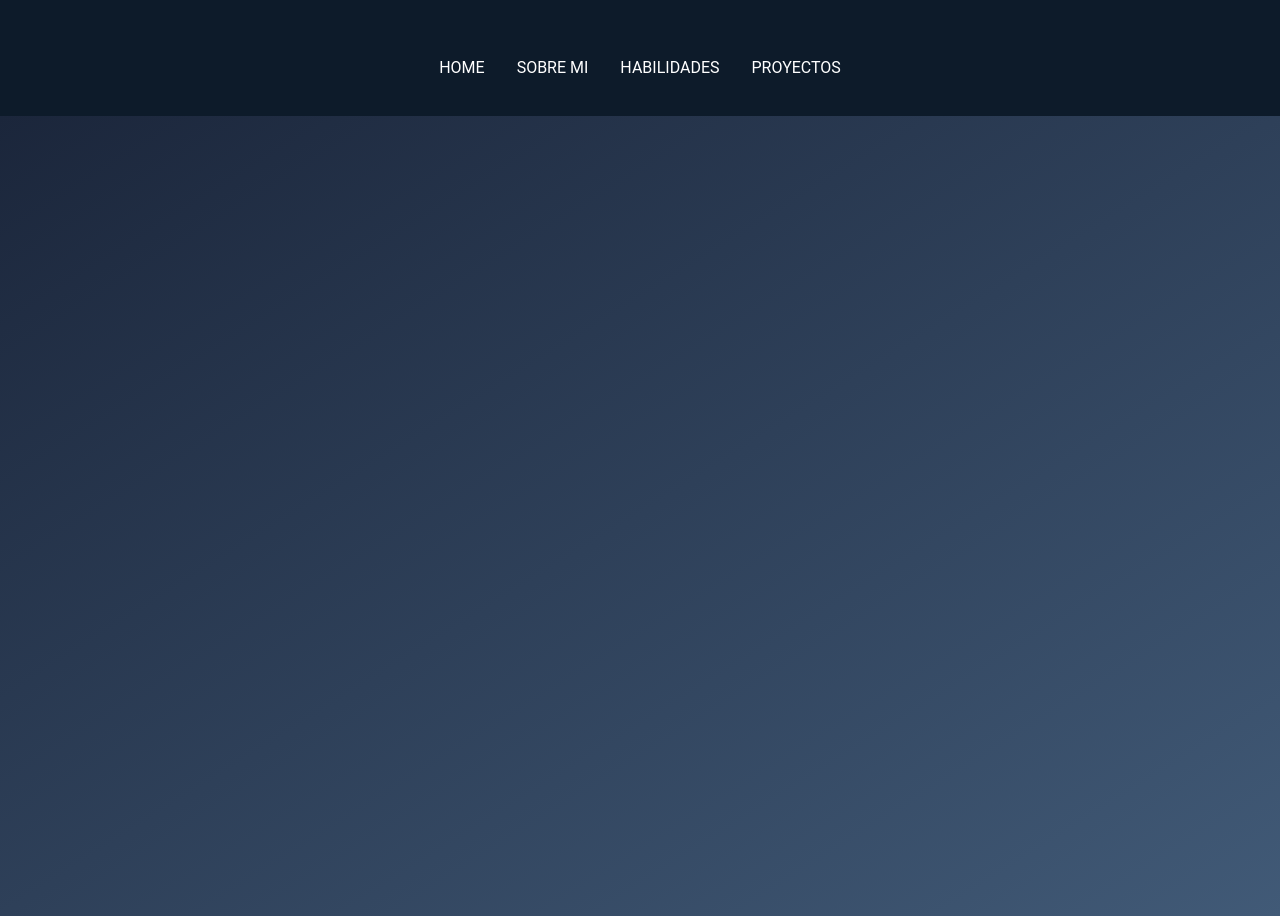
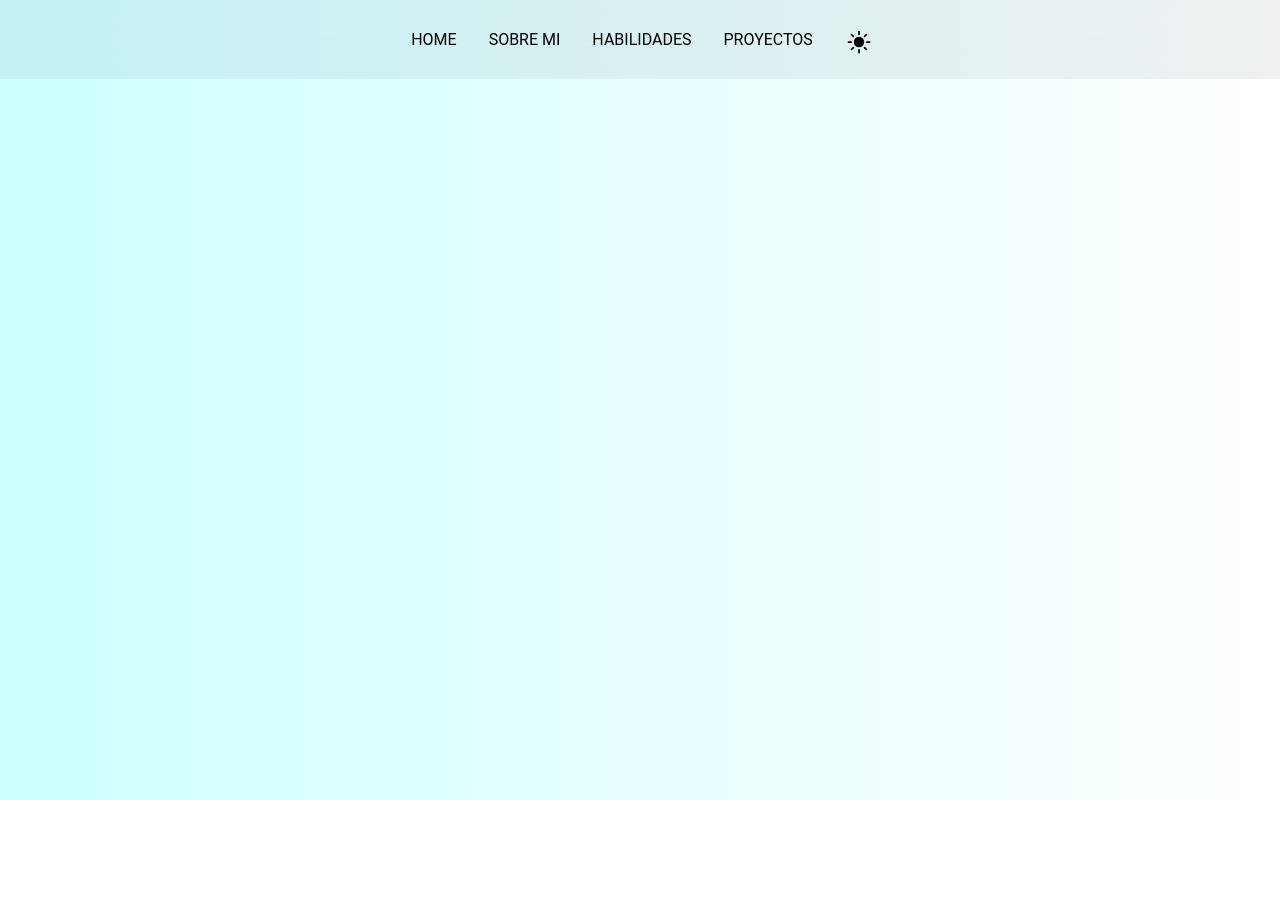
Before and after one commit to TomyRioss/portfolio.2, a React (Vite) app: page / in a window 1280 px wide. After the commit the page ends 800 px from the top, so only its background shows below. Built offline with nearby package versions, Linux system fonts and the light colour scheme; the HTML template or start-up script is replaced by a standard one.

Commit message:
navbar created, darkmode button and darkmode styles

```diff
--- a/index.html
+++ b/index.html
@@ -16,6 +16,5 @@
   <body>
     <div id="root"></div>
     <script type="module" src="/src/main.jsx"></script>
-    <div id="screen"></div>
   </body>
 </html>
--- a/package.json
+++ b/package.json
@@ -1,7 +1,7 @@
 {
   "name": "miportoflio",
   "private": true,
-  "version": "0.0.0",
+  "version": "0.6.0",
   "type": "module",
   "scripts": {
     "dev": "vite",
@@ -10,6 +10,7 @@
     "preview": "vite preview"
   },
   "dependencies": {
+    "@heroicons/react": "^2.2.0",
     "autoprefixer": "^10.4.20",
     "postcss": "^8.4.49",
     "react": "^18.3.1",
--- a/src/components/NavBar.jsx
+++ b/src/components/NavBar.jsx
@@ -1,31 +1,70 @@
-import React from 'react';
+import React, { useState, useEffect } from 'react';
 import { NavLink } from 'react-router-dom';
-import { BrowserRouter as Router, Routes, Route } from 'react-router-dom';
+import { BrowserRouter as Router } from 'react-router-dom';
+import { SunIcon, MoonIcon } from '@heroicons/react/24/solid';
 
 const NavBar = () => {
+  const [darkMode, setDarkMode] = useState(false);
+
+  // Cargar el tema desde localStorage cuando el componente se monte
+  useEffect(() => {
+    const storedDarkMode = localStorage.getItem('darkMode') === 'true';
+    setDarkMode(storedDarkMode);
+  }, []);
+
+  // Cambiar el tema y almacenarlo en localStorage
+  useEffect(() => {
+    if (darkMode) {
+      document.documentElement.classList.add('dark');
+      localStorage.setItem('darkMode', 'true');
+    } else {
+      document.documentElement.classList.remove('dark');
+      localStorage.setItem('darkMode', 'false');
+    }
+  }, [darkMode]);
+
+  const handleToggleDarkMode = () => {
+    setDarkMode(!darkMode);
+  };
+
   return (
-    <>
     <Router>
-        <nav className="bg-dark-blue  text-white p-10 ">
-          <ul className=" flex space-x-8 justify-center font-modern-serif mt-5 ">
-            <li>
+      <nav className="fixed top-0 left-0 py-5 h-13 bg-gray-500 dark:bg-opacity-10 dark:text-white text-center w-full transition-colors duration-300 dark:bg-dark-blue bg-opacity-10 backdrop-blur-3xl z-10">
+        <ul className="flex space-x-8 justify-center font-modern-serif mt-3">
+          <li className="hover:text-gray-900 dark:hover:text-gray-300 ">
             <NavLink to="/">
               <h1>HOME</h1>
             </NavLink>
           </li>
-            <li>
+          <li className="hover:text-gray-900 dark:hover:text-gray-300 ">
             <NavLink to="/">SOBRE MI</NavLink>
           </li>
-            <li>
+          <li className="hover:text-gray-900 dark:hover:text-gray-300 ">
             <NavLink to="/">HABILIDADES</NavLink>
           </li>
+          <li className="hover:text-cyan-400 dark:hover:text-gray-300 ">
+            <NavLink to="/">PROYECTOS</NavLink>
+          </li>
           <li>
-              <NavLink to="/">PROYECTOS</NavLink>
+            <button
+              onClick={handleToggleDarkMode}
+              className="relative w-6 h-6 transition-opacity duration-300 ease-in-out"
+            >
+              <SunIcon
+                className={`absolute bottom-0 h-7 w-7 transition-opacity duration-300 ease-in-out ${
+                  darkMode ? 'opacity-0' : 'opacity-100'
+                }`}
+              />
+              <MoonIcon
+                className={`absolute bottom-0 h-7 w-7 transition-opacity duration-300 ease-in-out ${
+                  darkMode ? 'opacity-100' : 'opacity-0'
+                }`}
+              />
+            </button>
           </li>
         </ul>
       </nav>
     </Router>
-    </>
   );
 };
 
--- a/src/index.css
+++ b/src/index.css
@@ -4,19 +4,23 @@
 
 html,
 body,
-#screen {
+#root {
   height: 100%;
   margin: 0;
 }
 
-#screen {
+#root {
+  background: linear-gradient(to right, rgb(205, 255, 255), rgb(255, 255, 255));
+  background-size: cover;
+  background-position: center;
+}
+
+.dark #root {
   background: linear-gradient(
     to bottom right,
-    rgba(27, 38, 59),
-    rgb(65, 90, 119)
+    rgb(18, 32, 47),
+    rgb(32, 58, 76)
   );
-  background-size: cover;
-  background-position: center;
 }
 
 html,
--- a/tailwind.config.js
+++ b/tailwind.config.js
@@ -1,5 +1,6 @@
 /** @type {import('tailwindcss').Config} */
 export default {
+  darkMode: 'class',
   content: ['./src/**/*.{html,js,jsx,ts,tsx}'],
   theme: {
     extend: {
@@ -9,6 +10,11 @@ export default {
       fontFamily: {
         'modern-serif': ['Roboto', 'sans-serif'],
       },
+      transitionProperty: {
+        colors:
+          'color, background-color, border-color, text-decoration-color, fill, stroke',
+        background: 'background-color',
+      },
     },
   },
   plugins: [],
```
Also changed, not shown: 1 other file (tests, documents, lock files or other folders). Lines whose indentation alone changed are shown as unchanged.
